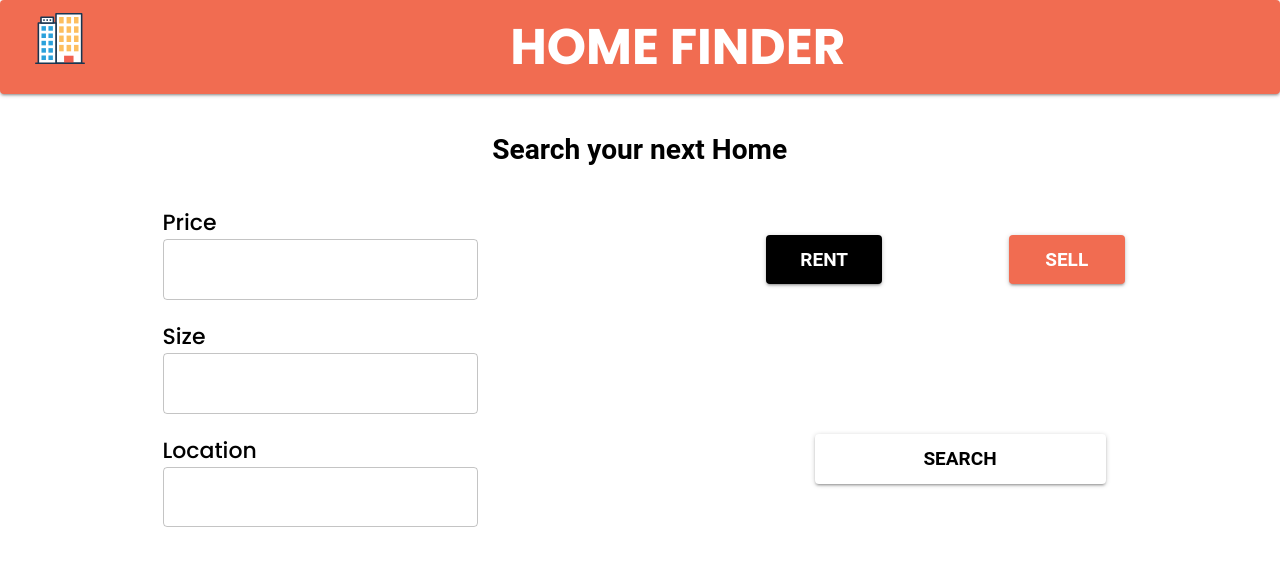
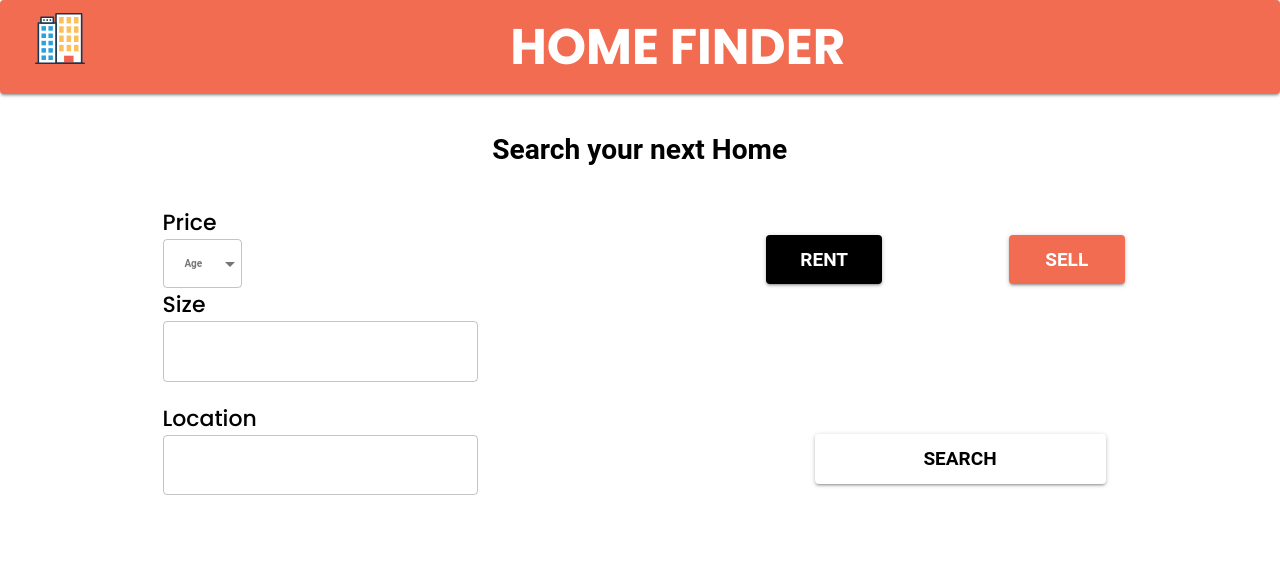
Before and after one commit to Gkonst1/chatbotEstateAgent, a React (Create React App) app in the folder homefinder/: page /tenant in a window 1280 px wide. Shown: the top 566 px of the page. Built offline with nearby package versions, Linux system fonts and the light colour scheme.

Commit message:
move to pc commit

```diff
--- a/homefinder/src/Components/TenantPage/tenant.js
+++ b/homefinder/src/Components/TenantPage/tenant.js
@@ -7,7 +7,14 @@ import Grid from '@material-ui/core/Grid';
 import Typography from '@material-ui/core/Typography';
 import TextField from '@material-ui/core/TextField';
 import Button from '@material-ui/core/Button';
-
+import Input from '@material-ui/core/Input';
+import OutlinedInput from '@material-ui/core/OutlinedInput';
+import FilledInput from '@material-ui/core/FilledInput';
+import InputLabel from '@material-ui/core/InputLabel';
+import FormHelperText from '@material-ui/core/FormHelperText';
+import FormControl from '@material-ui/core/FormControl';
+import Select from '@material-ui/core/Select';
+import NativeSelect from '@material-ui/core/NativeSelect';
 
 
 const styles= {
@@ -40,14 +47,30 @@ class Tenant extends React.Component{
         <form style ={styles.form} justify='center' alignItems="center">
 
               <h3 className="label">Price</h3>
-              <TextField
-                id="outlined-bare"
-                style={styles.text}
-                className='textfield'
-                variant="outlined"
-                margin="normal"
-                InputProps	={{style: {fontSize:20 , fontWeight:600}}}
-              />
+              <FormControl variant="outlined">
+                  <InputLabel
+                    ref={ref => {
+                      this.InputLabelRef = ref;
+                    }}
+                    htmlFor="outlined-age-native-simple"
+                  >
+                    Age
+                    </InputLabel>
+                    <Select
+                      native
+                      input={
+                        <OutlinedInput
+                          name="age"
+                          id="outlined-age-native-simple"
+                        />
+                      }
+                    >
+                      <option value="" />
+                      <option value={10}>Ten</option>
+                      <option value={20}>Twenty</option>
+                      <option value={30}>Thirty</option>
+                    </Select>
+                   </FormControl>
 
 
               <h3 className="label">Size</h3>
```
